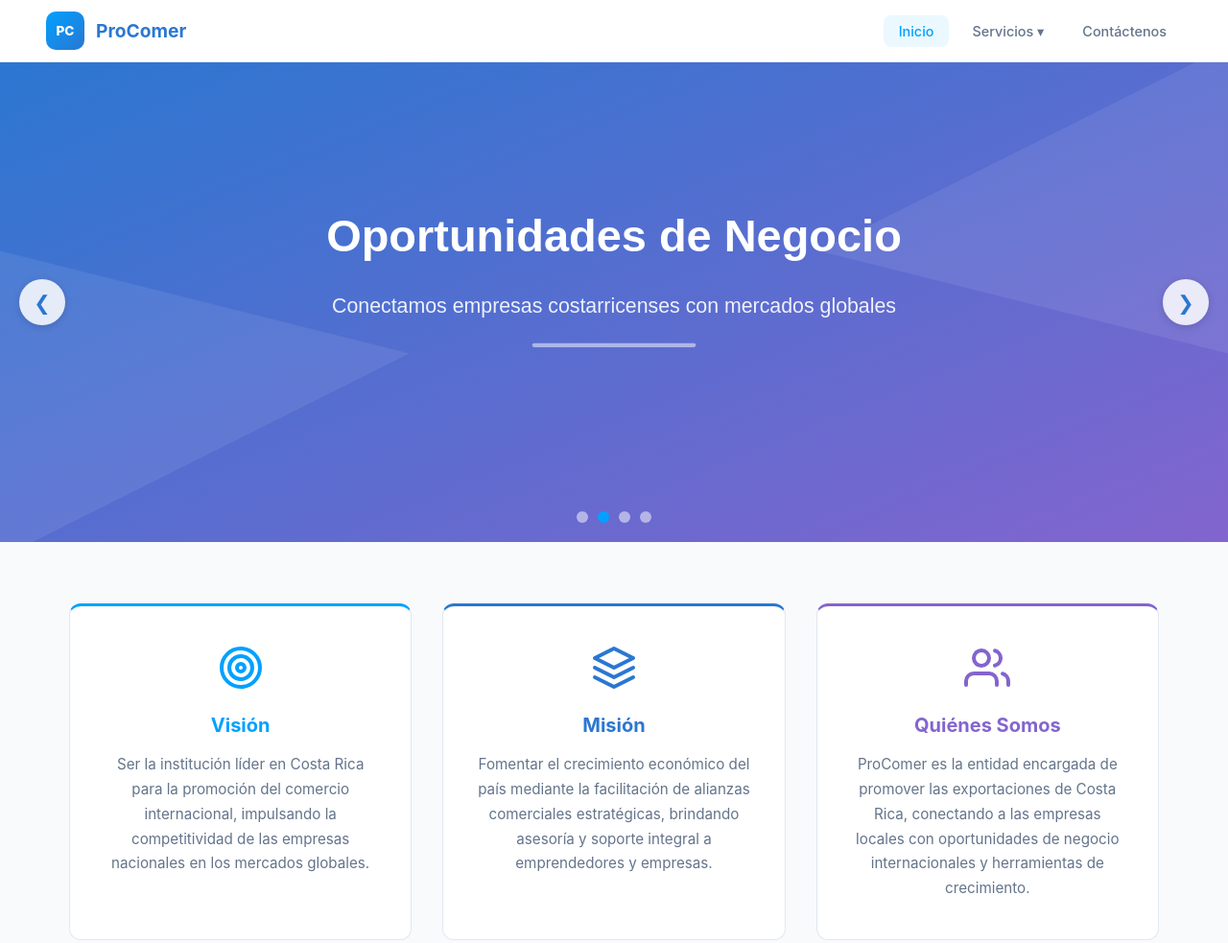
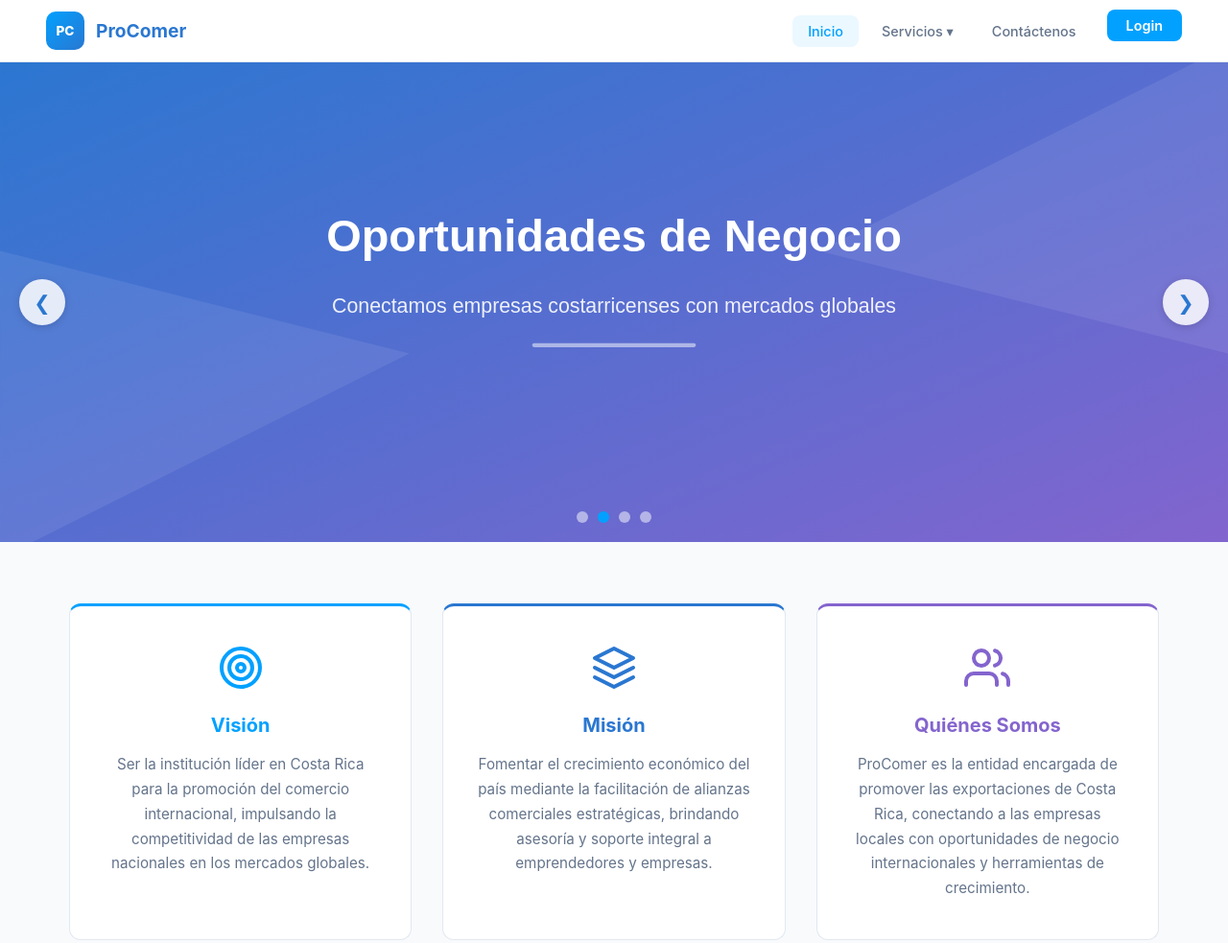
Before and after one commit to BryanGz25/Laboratorio_3, a website built with Vite: page laboratorio_3/index.html in a window 1280 px wide. Shown: the top 983 px of the page at 96% size. Built offline with nearby package versions, Linux system fonts and the light colour scheme.

Commit message:
cambios en botones de inicio

```diff
--- a/laboratorio_3/index.html
+++ b/laboratorio_3/index.html
@@ -25,6 +25,7 @@
           </ul>
         </li>
         <li><a href="#contacto" class="nav-link">Contáctenos</a></li>
+        <li><a href="#login" class="btn-login">Login</a></li>
       </ul>
     </div>
   </nav>
--- a/laboratorio_3/src/style.css
+++ b/laboratorio_3/src/style.css
@@ -88,6 +88,8 @@ tr:last-child td { border-bottom: none; }
 .nav-links { list-style: none; display: flex; gap: 0.5rem; }
 .nav-links .nav-link { text-decoration: none; color: var(--text-muted); font-weight: 500; font-size: 0.9rem; padding: 0.5rem 1rem; border-radius: 8px; transition: all 0.2s; }
 .nav-links .nav-link:hover, .nav-links .nav-link.active { color: var(--primary); background: rgba(2,161,255,0.08); }
+.btn-login { text-decoration: none; background: var(--primary); color: white; font-weight: 600; font-size: 0.9rem; padding: 0.5rem 1.25rem; border-radius: 8px; transition: background 0.2s; margin-left: 0.5rem; }
+.btn-login:hover { background: var(--secondary); }
 
 /* DROPDOWN SERVICIOS */
 .dropdown { position: relative; }
```
